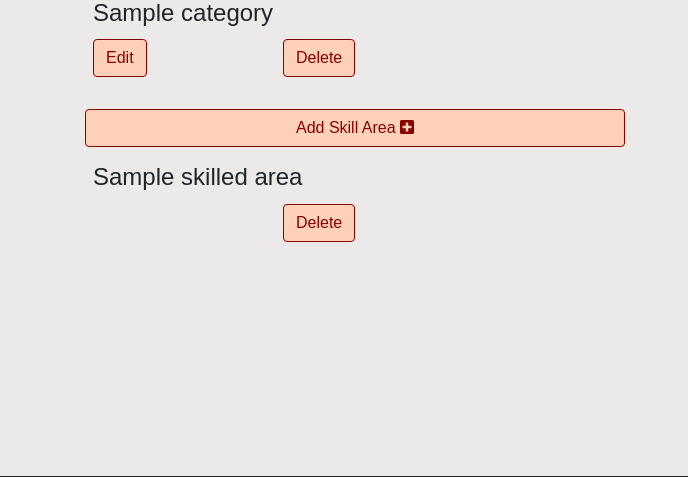
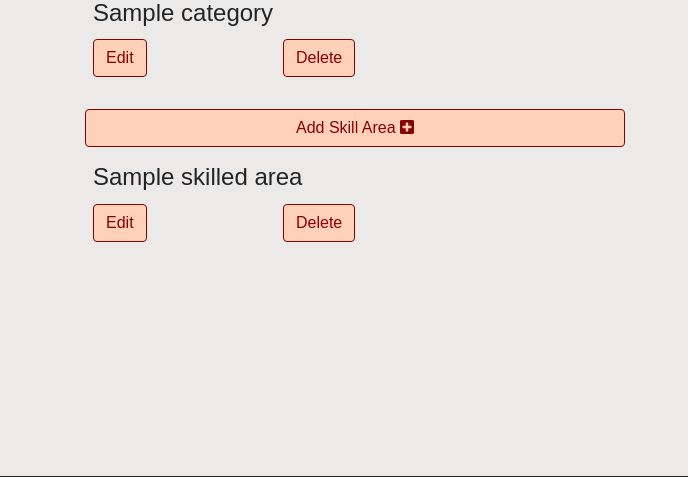
Before and after one commit to laumartin/RemarkableWomen, a Flask app: page /get_fields in a window 1280 px wide. Shown: the part 169-646 px from the top of the page, without its empty margins (0-688 px from the left). Run offline with Flask 2, Linux system fonts and the light colour scheme; a database or web service that is not in the repository returns one stand-in record (values such as "Sample title"); some libraries are stand-ins or nearby versions.

Commit message:
testing edit category and edit area functions in app.py from the admin_manage.html buttons

```diff
--- a/app.py
+++ b/app.py
@@ -228,7 +228,7 @@ def add_character():
         skilled_area=area)
 
 
-@app.route("/edit_character/<character_id>", methods=["GET","POST"])
+@app.route("/edit_character/<character_id>", methods=["GET", "POST"])
 # This function retrieve a character from the db that we want to edit by its ID
 def edit_character(character_id):
     if request.method == "POST":
--- a/templates/admin_manage.html
+++ b/templates/admin_manage.html
@@ -54,7 +54,7 @@
                         <div class="row">
                             <!-- I deleted the edit button for areas since is not working-->
                             <div class="col-2">
-
+                                <a href="{{ url_for('edit_area', area_id=area._id) }}" class="btn btn-action">Edit</a>
                             </div>
                             <div class="col-2">
                                 <a href="{{ url_for('delete_area', area_id=area._id) }}" class="btn btn-action">Delete</a>
```
